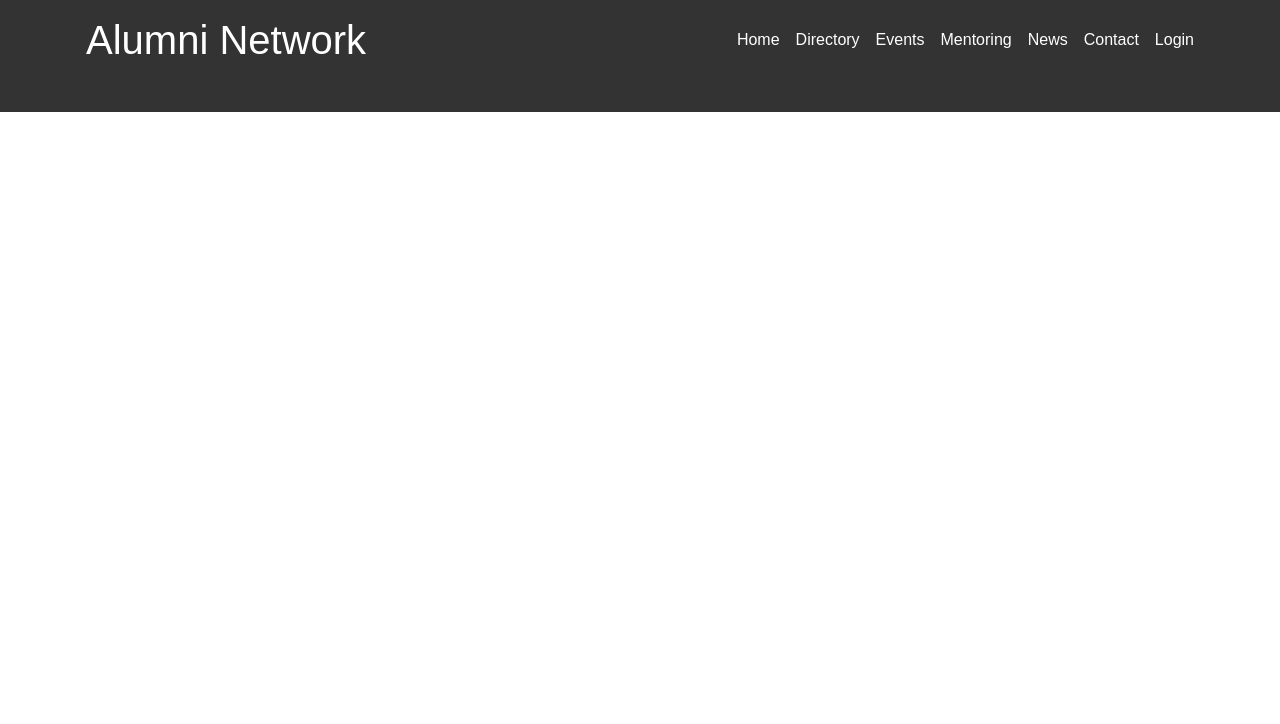
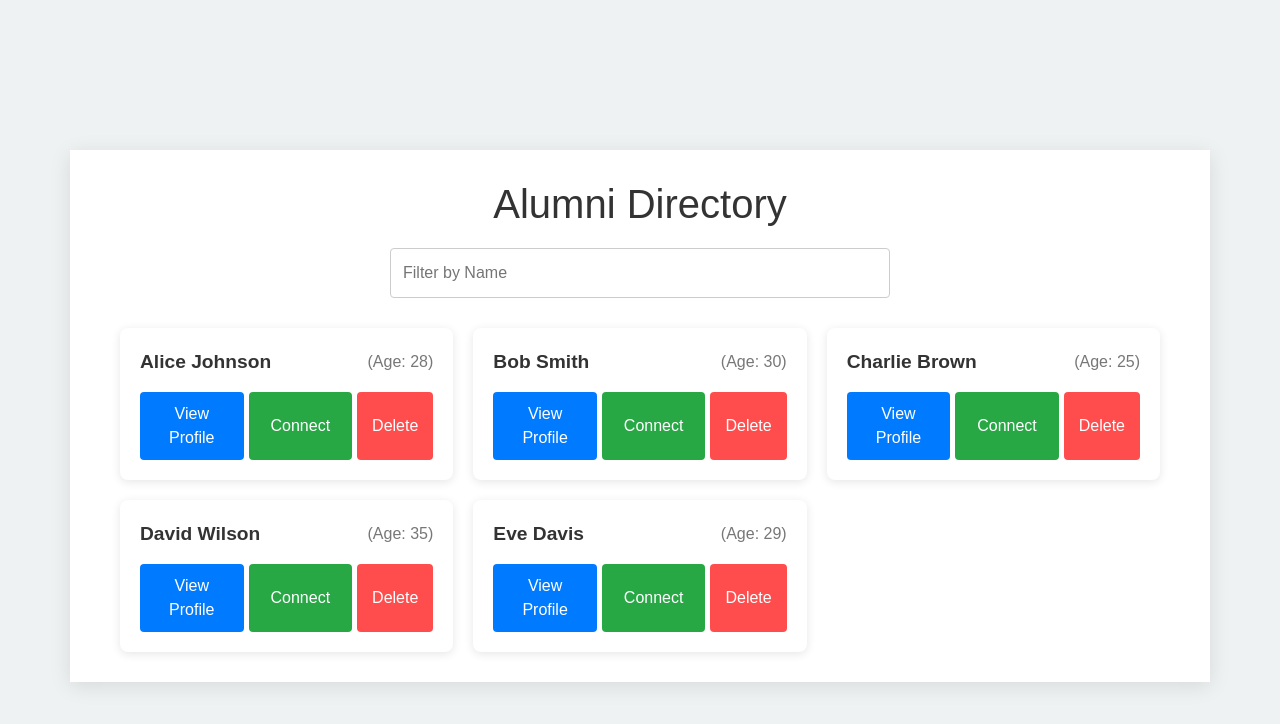
Before and after one commit to PemaRinchen-DarkPulse/Alumni-Network, a React (Create React App) app: page /directory in a window 1280 px wide. Shown: the top 724 px of the page. Built offline with nearby package versions, Linux system fonts and the light colour scheme.

Commit message:
working on the directory

```diff
--- a/src/App.js
+++ b/src/App.js
@@ -1,11 +1,11 @@
 
 import {Login, SignUp, SignUpAsMentee, SignUpAsMentor} from './components/userAuthentication.jsx';
 import 'bootstrap/dist/css/bootstrap.min.css';
-import './app.css';
+import './App.css';
 import {BrowserRouter, Routes, Route} from 'react-router-dom';
 import Home from './components/home.jsx';
 import Mentoring from './components/mentoring.jsx';
-import Directory from './components/directory.jsx';
+import Directory from './userViews/directory.jsx'
 
 function App() {
   return (
--- a/src/userViews/directory.jsx
+++ b/src/userViews/directory.jsx
@@ -1,11 +1,60 @@
-import React from 'react'
+// src/App.js
+import React, { useState } from 'react';
+import './style.css';
 
-const directory = () => {
+const AlumniDirectory = () => {
+  const initialAlumni = [
+    { id: 1, name: 'Alice Johnson', age: 28 },
+    { id: 2, name: 'Bob Smith', age: 30 },
+    { id: 3, name: 'Charlie Brown', age: 25 },
+    { id: 4, name: 'David Wilson', age: 35 },
+    { id: 5, name: 'Eve Davis', age: 29 },
+  ];
+
+  const [alumni, setAlumni] = useState(initialAlumni);
+  const [filter, setFilter] = useState('');
+
+  const deleteAlumnus = (id) => {
+    setAlumni(alumni.filter(alumnus => alumnus.id !== id));
+  };
+
+  const filteredAlumni = alumni.filter(alumnus =>
+    alumnus.name.toLowerCase().includes(filter.toLowerCase())
+  );
+
   return (
-    <div>
+    <div className="container">
+      <h1>Alumni Directory</h1>
+      <div className="filter-container">
+        <input
+          type="text"
+          placeholder="Filter by Name"
+          value={filter}
+          onChange={(e) => setFilter(e.target.value)}
+          className="filter-input"
+        />
+      </div>
+      <div className="alumni-grid">
+        {filteredAlumni.map(alumnus => (
+          <div key={alumnus.id} className="alumni-card">
+            <div className="alumni-info">
+              <span className="alumni-name">{alumnus.name}</span>
+              <span className="alumni-age"> (Age: {alumnus.age})</span>
+            </div>
+            <div className="button-container">
+              <button className="action-button">View Profile</button>
+              <button className="action-button connect-button">Connect</button>
+              <button className="delete-button" onClick={() => deleteAlumnus(alumnus.id)}>Delete</button>
+            </div>
+          </div>
+        ))}
+      </div>
+    </div>
+  );
+};
 
-    </div>
-  )
-}
+const App = () => {
+  return <AlumniDirectory />;
+};
 
-export default directory
+export default App;
--- /dev/null
+++ b/src/userViews/style.css
@@ -0,0 +1,125 @@
+/* src/style.css */
+body {
+    font-family: 'Arial', sans-serif;
+    background-color: #eef2f3; /* Soft background color */
+    margin: 0;
+    padding: 0;
+    height: 100vh; /* Full height */
+  }
+
+  .container {
+    width: 100%; /* Full width */
+    padding: 30px;
+    background: white;
+    box-shadow: 0 4px 20px rgba(0, 0, 0, 0.1);
+    margin-top: 150px;
+  }
+
+  h1 {
+    color: #333;
+    text-align: center;
+    margin-bottom: 20px;
+  }
+
+  .filter-container {
+    display: flex;
+    justify-content: center;
+    margin-bottom: 30px;
+  }
+
+  .filter-input {
+    padding: 12px;
+    width: 100%;
+    max-width: 500px; /* Limit the max width for better usability */
+    border: 1px solid #ccc;
+    border-radius: 4px;
+    outline: none;
+    transition: border 0.3s;
+  }
+
+  .filter-input:focus {
+    border-color: #007bff;
+  }
+
+  .alumni-grid {
+    display: grid;
+    grid-template-columns: repeat(auto-fill, minmax(300px, 1fr));
+    gap: 20px;
+    padding: 0 20px; /* Add some padding to the grid */
+  }
+
+  .alumni-card {
+    background: #fff;
+    border-radius: 8px;
+    padding: 20px;
+    box-shadow: 0 2px 10px rgba(0, 0, 0, 0.1);
+    transition: transform 0.2s;
+    display: flex;
+    flex-direction: column;
+    justify-content: space-between;
+  }
+
+  .alumni-card:hover {
+    transform: translateY(-5px);
+  }
+
+  .alumni-info {
+    display: flex;
+    justify-content: space-between;
+    align-items: center;
+    margin-bottom: 15px;
+  }
+
+  .alumni-name {
+    font-weight: bold;
+    color: #333;
+    font-size: 1.2em;
+  }
+
+  .alumni-age {
+    margin-left: 10px;
+    color: #777;
+  }
+
+  .button-container {
+    display: flex;
+    justify-content: space-between;
+  }
+
+  .action-button {
+    background-color: #007bff;
+    color: white;
+    border: none;
+    padding: 10px 15px;
+    border-radius: 4px;
+    cursor: pointer;
+    transition: background 0.3s;
+    margin-right: 5px;
+    flex: 1; /* Take equal space */
+  }
+
+  .connect-button {
+    background-color: #28a745;
+  }
+
+  .action-button:hover {
+    background-color: #0056b3;
+  }
+
+  .connect-button:hover {
+    background-color: #218838;
+  }
+
+  .delete-button {
+    background-color: #ff4d4d;
+    color: white;
+    border: none;
+    padding: 10px 15px;
+    border-radius: 4px;
+    cursor: pointer;
+    transition: background 0.3s;
+  }
+
+  .delete-button:hover {
+    background-color: #ff1a1a;
+  }
```
